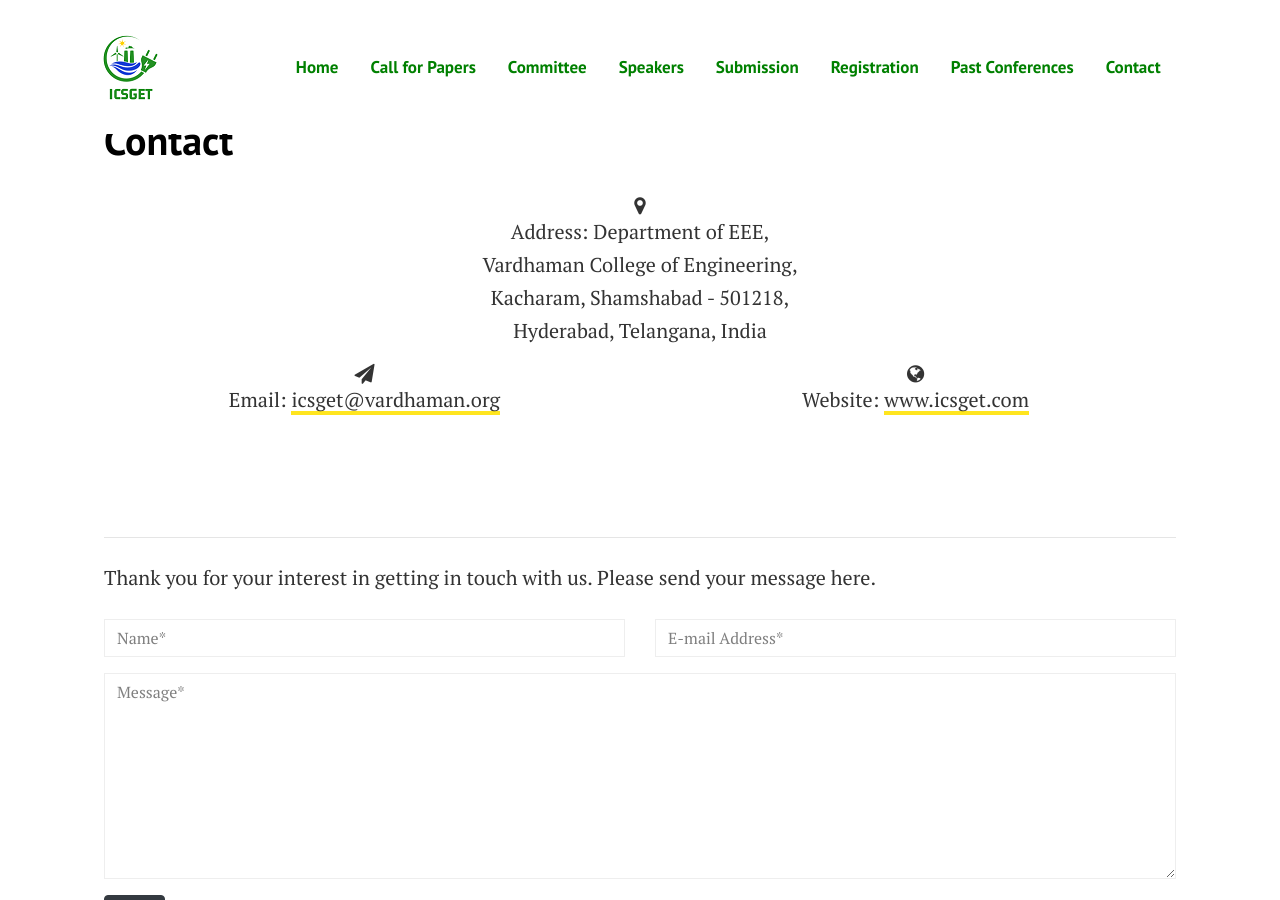
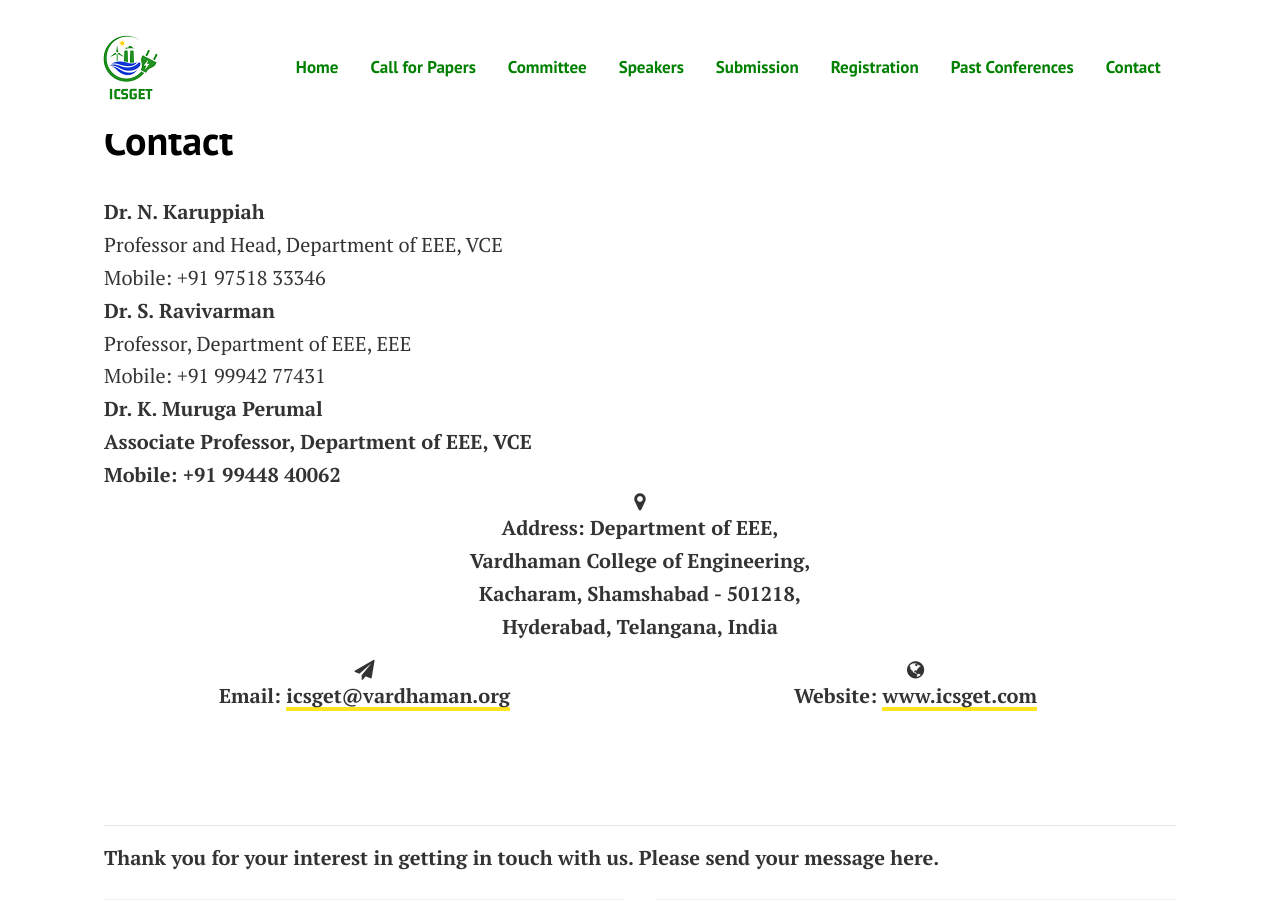
Before and after one commit to sravivarmanvce/temp, a Jekyll site: the page built from pages/contact.html, in a window 1280 px wide and 900 px high. Built offline with Jekyll 4.4.1, drawn with Linux system fonts in a browser that asks for light colours.

Commit message:
Update contact.html

```diff
--- a/pages/contact.html
+++ b/pages/contact.html
@@ -5,6 +5,21 @@ permalink: "/contact/"
 comments: false
 ---
 <link rel="stylesheet" href="https://cdnjs.cloudflare.com/ajax/libs/font-awesome/4.7.0/css/font-awesome.min.css">
+
+
+<b>Dr. N. Karuppiah</b><br>
+Professor and Head, Department of EEE, VCE<br>
+Mobile: +91 97518 33346<br>
+
+<b>Dr. S. Ravivarman</b><br>
+Professor, Department of EEE, EEE<br>
+Mobile: +91 99942 77431<br>
+
+<b>Dr. K. Muruga Perumal<br>
+Associate Professor, Department of EEE, VCE<br>
+Mobile: +91 99448 40062<br>
+
+
 <div class="row mb-5 ">
 <div class="col-md-12">
 <div class="dbox w-100 text-center">
```
